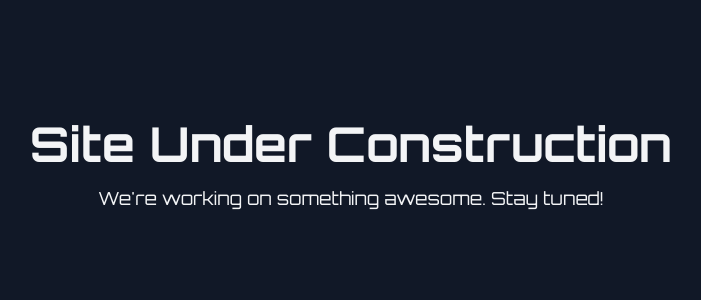
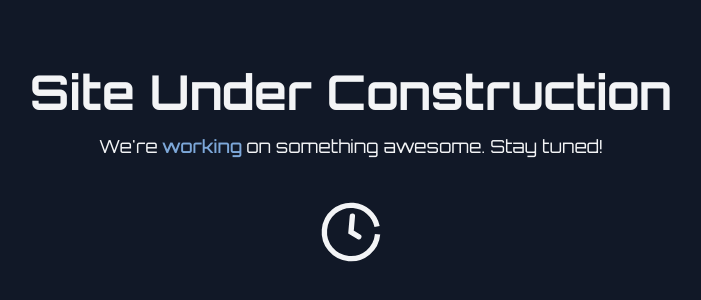
Before and after one commit to satya-supercluster/Zenith, a React (Vite) app in the folder client/: page / in a window 1280 px wide. Shown: the part 234-534 px from the top of the page, without its empty margins (289-990 px from the left). Built offline with nearby package versions, Linux system fonts and the light colour scheme; a web font is replaced by a local one.

Commit message:
Add animated "Under Construction" component with framer-motion

```diff
--- a/client/src/components/UnderConstruction/UnderConstruction.jsx
+++ b/client/src/components/UnderConstruction/UnderConstruction.jsx
@@ -1,11 +1,102 @@
 import React from "react";
+import { motion } from "framer-motion";
 
 const UnderConstruction = () => {
+  // Variants for container animation
+  const containerVariants = {
+    hidden: { opacity: 0 },
+    visible: {
+      opacity: 1,
+      transition: {
+        when: "beforeChildren",
+        staggerChildren: 0.3,
+        duration: 0.5,
+      },
+    },
+  };
+
+  // Variants for child elements
+  const itemVariants = {
+    hidden: { y: 20, opacity: 0 },
+    visible: {
+      y: 0,
+      opacity: 1,
+      transition: { type: "spring", stiffness: 100 },
+    },
+  };
+
+  // Animation for the "working" text
+  const workingTextVariants = {
+    animate: {
+      opacity: [1, 0.5, 1],
+      transition: { duration: 2, repeat: Infinity },
+    },
+  };
+
   return (
-    <div className="min-h-screen flex flex-col items-center text-center justify-center text-gray-100">
-      <h1 className="text-5xl max-sm:text-3xl font-bold mb-4">Site Under Construction</h1>
-      <p className="text-lg">We're working on something awesome. Stay tuned!</p>
-    </div>
+    <motion.div
+      className="min-h-screen flex flex-col items-center text-center justify-center text-gray-100 p-1 bg-gray-900"
+      variants={containerVariants}
+      initial="hidden"
+      animate="visible"
+    >
+      <motion.h1
+        className="text-5xl max-sm:text-3xl font-bold mb-4"
+        variants={itemVariants}
+      >
+        Site Under Construction
+      </motion.h1>
+
+      <motion.p className="text-lg mb-6" variants={itemVariants}>
+        We're
+        <motion.span
+          variants={workingTextVariants}
+          animate="animate"
+          className="mx-1 font-medium text-blue-300"
+        >
+          working
+        </motion.span>
+        on something awesome. Stay tuned!
+      </motion.p>
+
+      <motion.div
+        className="mt-4"
+        variants={itemVariants}
+        animate={{
+          rotate: [0, 5, -5, 5, 0],
+          transition: { duration: 2, repeat: Infinity },
+        }}
+      >
+        <svg
+          width="64"
+          height="64"
+          viewBox="0 0 24 24"
+          fill="none"
+          xmlns="http://www.w3.org/2000/svg"
+        >
+          <motion.path
+            d="M12 6V12L16 14"
+            stroke="currentColor"
+            strokeWidth="2"
+            strokeLinecap="round"
+            initial={{ pathLength: 0 }}
+            animate={{ pathLength: 1 }}
+            transition={{ duration: 2, repeat: Infinity }}
+          />
+          <motion.circle
+            cx="12"
+            cy="12"
+            r="10"
+            stroke="currentColor"
+            strokeWidth="2"
+            initial={{ pathLength: 0 }}
+            animate={{ pathLength: 1 }}
+            transition={{ duration: 3, repeat: Infinity }}
+            fill="none"
+          />
+        </svg>
+      </motion.div>
+    </motion.div>
   );
 };
 
```
